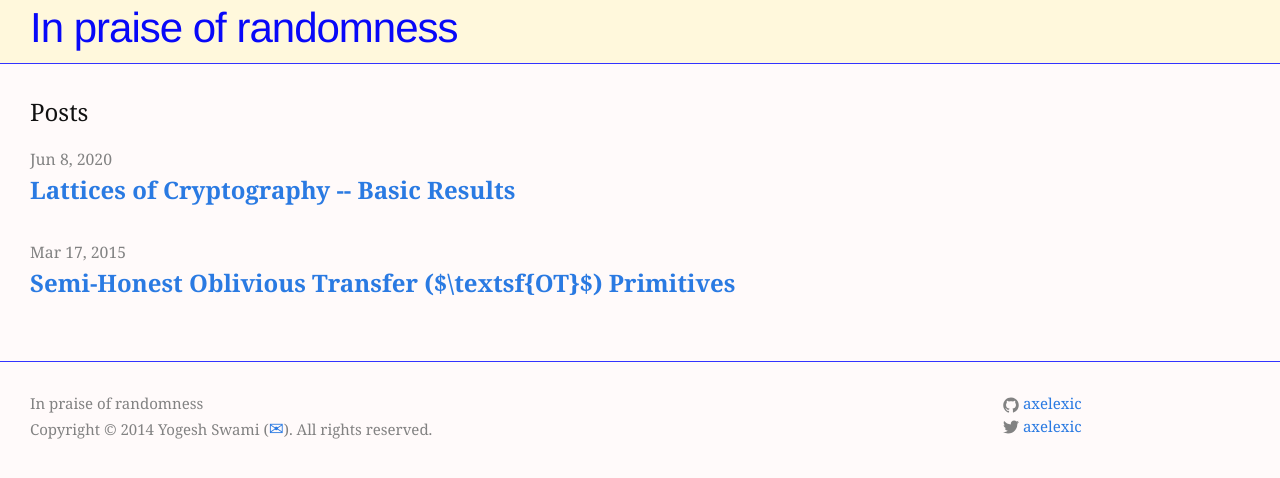
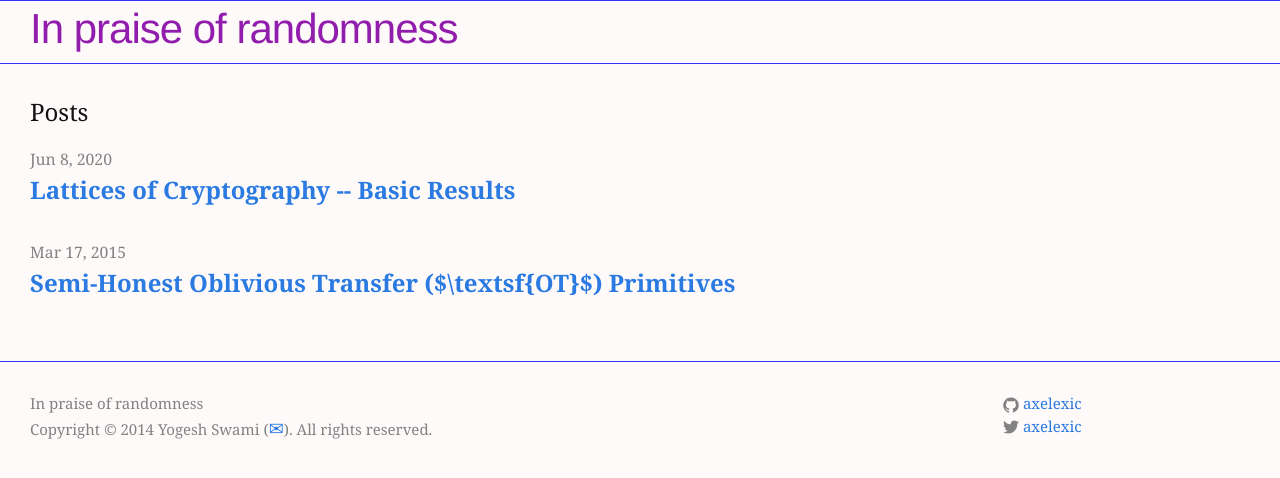
Before and after one commit to axelexic/axelexic.github.io, a Jekyll site: the page built from index.html, in a window 1280 px wide. Shown: the top 478 px of the page. Built offline with Jekyll 4.4.1, drawn with Linux system fonts in a browser that asks for light colours; a script that is not in the unit is left out.

Commit message:
Adding a reduction block
Adding a reduction type block.

```diff
--- a/_config.yml
+++ b/_config.yml
@@ -36,3 +36,6 @@
 
 last-modified-at:
     date-format: '%d-%b-%Y'
+
+sass:
+  style: compressed
--- a/_plugins/semantic_fenced_blocks.rb
+++ b/_plugins/semantic_fenced_blocks.rb
@@ -7,7 +7,7 @@
     "algorithm" => "Algorithm",
     "assumption" => "Assumption",
     "claim" => "Claim",
-    "construction" => "Construction",
+    "reduction" => "Reduction",
     "corollary" => "Corollary",
     "definition" => "Definition",
     "example" => "Example",
@@ -21,7 +21,7 @@
     "theorem" => "Theorem"
   }.freeze
 
-  UNNUMBERED_TYPES = %w[note proof].freeze
+  UNNUMBERED_TYPES = %w[claim note proof].freeze
 
   def convert(content)
     super(rewrite_semantic_fences(content))
--- a/_sass/_layout.scss
+++ b/_sass/_layout.scss
@@ -5,13 +5,11 @@
  * Site header
  */
 .site-header {
-/*    border-top: 2px solid $navy-blue-color-light; */
+    border-top: 1px solid $navy-blue-color-light;
     border-bottom: 1px solid $navy-blue-color-light;
     min-height: 64px;
-
     // Positioning context for the mobile navigation icon
     position: relative;
-    background-color: cornsilk;
 }
 
 .site-title {
--- a/_sass/_section_counter.scss
+++ b/_sass/_section_counter.scss
@@ -3,7 +3,8 @@
 }
 
 .post-content h2 {
-    counter-reset: subsection_counter 0 statement_counter 0;
+    counter-reset: subsection_counter 0;
+    counter-set: statement_counter 0;
 }
 
 
--- a/_sass/_semantic_blocks.scss
+++ b/_sass/_semantic_blocks.scss
@@ -59,13 +59,10 @@
     }
 }
 
-.post-content .semantic-block.numbered {
-    counter-increment: statement_counter;
-}
-
 .post-content .semantic-block-title {
-    margin-bottom: math.div($spacing-unit, 4);
-    color: $section-title-color;
+    margin-bottom: math.div($spacing-unit, 1.5);
+    // color: $section-title-color;
+    color: $site-title-color /* color-mix(in oklab, darkviolet 70%, black) */ ;
     font-variant: normal;
     font-weight: 700;
     line-height: 1.3;
@@ -76,16 +73,20 @@
  .post-content .semantic-block-title::before {
      font-size: 1.35rem;
      font-variant: small-caps;
-    text-decoration-line: underline;
-    text-decoration-thickness: 1px;
-    text-underline-offset: 5px;
-    text-decoration-color: $section-title-color;
+    // text-decoration-line: underline;
+    // text-decoration-thickness: 1px;
+    // text-underline-offset: 5px;
+    // text-decoration-color: $section-title-color;
  }
 
 .post-content .semantic-block-title-text {
     font-variant: normal;
     margin-left: 0.75em;
     text-decoration: none;
+}
+
+.post-content .semantic-block.numbered {
+    counter-increment: statement_counter;
 }
 
 .post-content .algorithm > .semantic-block-title::before {
@@ -97,11 +98,11 @@
 }
 
 .post-content .claim > .semantic-block-title::before {
-    content: "Claim:";
+    content: "Claim: ";
 }
 
-.post-content .construction > .semantic-block-title::before {
-    content: "Construction " counter(section_counter) "." counter(statement_counter) ".";
+.post-content .reduction > .semantic-block-title::before {
+    content: "Reduction " counter(section_counter) "." counter(statement_counter) ".";
 }
 
 .post-content .corollary > .semantic-block-title::before {
@@ -155,8 +156,7 @@
     text-align: right;
 }
 
-.post-content .definition,
-.post-content .construction {
+.post-content .definition {
     border-left-color: #006030;
     background-color: color-mix(in oklab, #{$background-color} 93%, #006030);
 }
--- a/_sass/_variables.scss
+++ b/_sass/_variables.scss
@@ -28,7 +28,8 @@
 $blockquote-color: #0808f8;
 $blockquote-background-color: color-mix(in oklab, snow 96%, black);
 
-$site-title-color: #0808f8;
+// $site-title-color: #0808f8;
+$site-title-color: color-mix(in oklab, darkviolet 80%, darkred);
 $section-title-color: #0808f8;
 $site-title-font:  "PT Serif", "Helvetica", serif, ariel, sans-serif;
 $section-title-font: "PT Serif", "Helvetica", serif, ariel, sans-serif;
```
Also changed, not shown: 1 other file.
